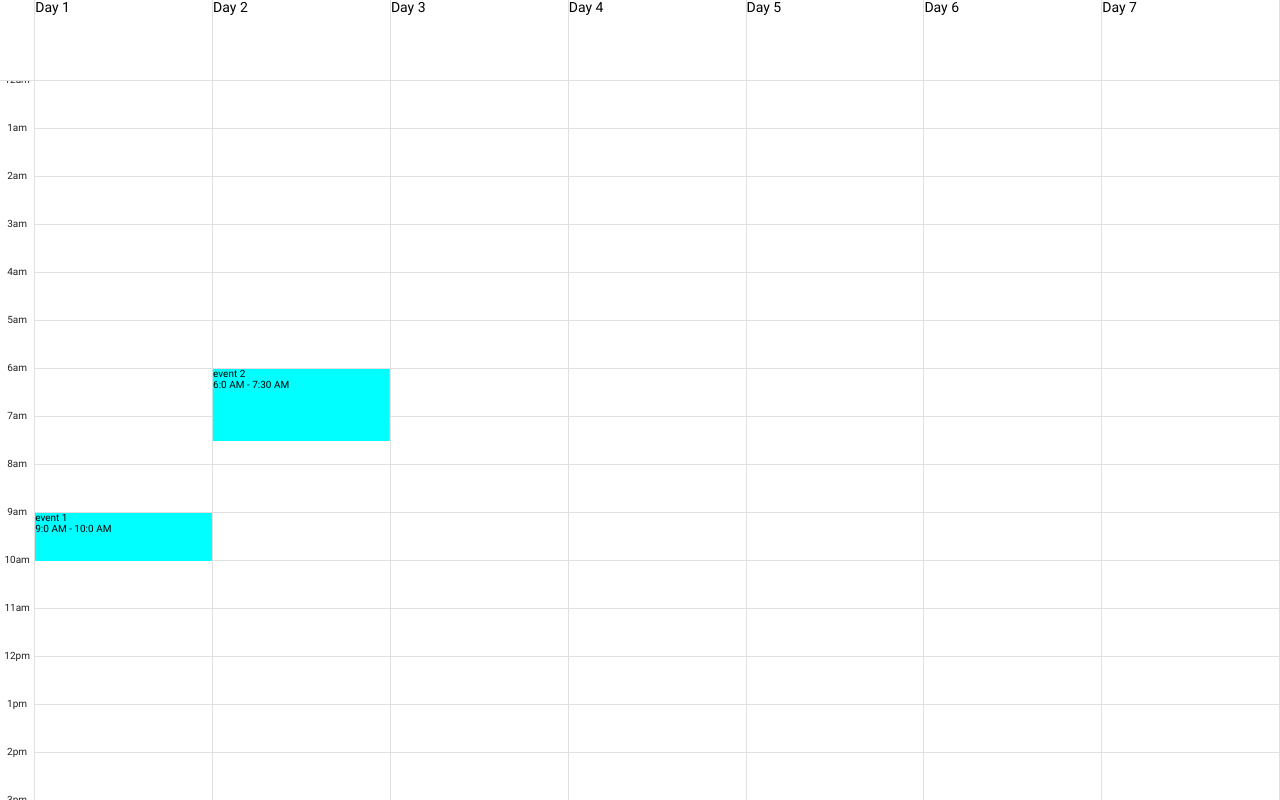
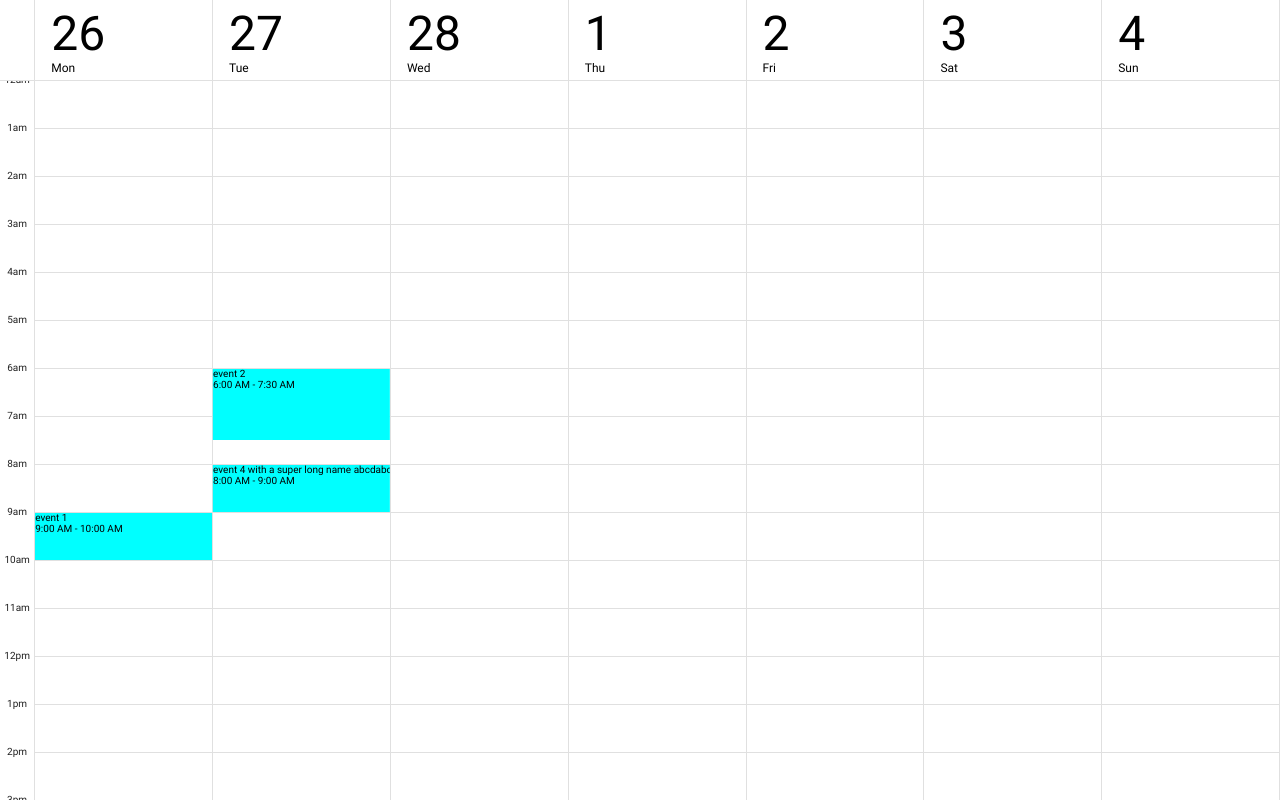
Before and after one commit to xiguang182/calendar, a plain HTML site: page index.html in a window 1280 px wide. Drawn offline with nearby package versions, Linux system fonts and the light colour scheme.

Commit message:
time conflicts detection, update event div, delete event div, day column render, date manipulate

```diff
--- a/index.html
+++ b/index.html
@@ -15,13 +15,13 @@
         </div>
         <div class="daysFrame">
           <div class="days">
-            <div class="dateColumn">Day 1</div>
-            <div class="dateColumn">Day 2</div>
-            <div class="dateColumn">Day 3</div>
-            <div class="dateColumn">Day 4</div>
-            <div class="dateColumn">Day 5</div>
-            <div class="dateColumn">Day 6</div>
-            <div class="dateColumn">Day 7</div>
+            <div class="dateColumn"></div>
+            <div class="dateColumn"></div>
+            <div class="dateColumn"></div>
+            <div class="dateColumn"></div>
+            <div class="dateColumn"></div>
+            <div class="dateColumn"></div>
+            <div class="dateColumn"></div>
             <div class="scrollSpace"></div>
           </div>
         </div>
--- a/index.js
+++ b/index.js
@@ -8,25 +8,44 @@ let previousScroll = {
   left: null,
   top: null
 }
+let timeSlots = [];
+const firstDay = new Date(1519621200000); //Feb26th
+const lastDay = new Date(firstDay);
+lastDay.setDate(firstDay.getDate() + 7);
+const weekdays = [
+  'Sun',
+  'Mon',
+  'Tue',
+  'Wed',
+  'Thu',
+  'Fri',
+  'Sat'
+]
 
-const firstDay = new Date(1519621200000); //Feb26th
-const lastDay = new Date(firstDay)
-lastDay.setDate(firstDay.getDate() + 7);
 let data = {
   events: [
     {
+      id:1,
       title:"event 1",
       start:1519653600,// 26 9am
       duration:3600,
     },
     {
+      id:2,
       title:"event 2",
       start:1519729200,// 27 6am
       duration:5400,
     },
     {
+      id:3,
       title:"event 3",
       start:1519567200,// 25 9am
+      duration:3600,
+    },
+    {
+      id:4,
+      title:"event 4 with a super long name abcdabcdabcdabcd",
+      start:1519736400,// 27 7am
       duration:3600,
     }
   ]
@@ -34,7 +53,7 @@ let data = {
 
 
 window.onload= ()=>{
-  console.log('load')
+  console.log('loading')
   originElement = document.getElementById("originPoint");
   dateElement = document.getElementById("dateScroll");
   scrollElement = document.getElementById("eventScroll");
@@ -42,6 +61,8 @@ window.onload= ()=>{
   previousScroll.left = scrollElement.scrollLeft;
   previousScroll.top = scrollElement.scrollTop;
   console.log(data);
+  initializeTimeSlots();
+  initializeDateColumn();
   for(let i = 0; i< data.events.length; i++){
     createEventNode(data.events[i])
   }
@@ -52,25 +73,22 @@ interact('.draggable')
     snap: {
       targets: [
         function (x, y) {
-          // let event = currentElement.getBoundingClientRect();
-          // x = event.left;
-          // y = event.top;
           let origin = document.getElementById("originPoint");
           let position = origin.getBoundingClientRect();
           let unitsX = Math.round((x - position.left)/ position.width);
           let snapX = position.left + unitsX * position.width;
           let unitsY = Math.round((y - position.top)/ timeUnit);
           let snapY = position.top + unitsY * timeUnit;
-          // console.log(position)
-          if(false){
+          if(currentElement != null){
+            let duration = currentElement.getAttribute('duration');
+            if(isOccupied(unitsX, unitsY, duration)){
               //snap back
               let startUnitsX = currentElement.getAttribute('unit-x') || 0;
               let startUnitsY = currentElement.getAttribute('unit-y') || 0;
               snapX = position.left + startUnitsX * position.width;
               snapY = position.top + startUnitsY * timeUnit;
             }
-          console.log(currentElement)
-          console.log(unitsX,unitsY,position,snapX, snapY)
+          }
           return {x: snapX, y: snapY, range: Infinity}
         },
       ],
@@ -89,22 +107,36 @@ interact('.draggable')
     // enable autoScroll
     autoScroll: true,
     onstart:function(event){
-      // console.log(event.target)
+      console.log('start');
       currentElement = event.target;
+      let unitsX = event.target.getAttribute('unit-x');
+      let unitsY = event.target.getAttribute('unit-y');
+      let duration = event.target.getAttribute('duration');
+      vacate(unitsX, unitsY, duration);
 
     },
     // call this function on every dragmove event
     onmove: dragMoveListener,
     // call this function on every dragend event
     onend: function (event) {
+      console.log('end')
       let origin = document.getElementById("originPoint");
       let position = origin.getBoundingClientRect();
       let x = parseFloat(event.target.getAttribute('data-x')) || 0;
       let y = parseFloat(event.target.getAttribute('data-y')) || 0;
-      let unitsX = Math.round(x/ position.width);
-      let unitsY = Math.round(y/ timeUnit);
+      let previousX = event.target.getAttribute('unit-x');
+      let previousY = event.target.getAttribute('unit-y');
+      let duration = event.target.getAttribute('duration');
+      unitsX = Math.round(x/ position.width);
+      unitsY = Math.round(y/ timeUnit);
+      if(previousX == unitsX && previousY == unitsY){
+        // snpped back
+      } else {
         event.target.setAttribute('unit-x', unitsX);
         event.target.setAttribute('unit-y', unitsY);
+        event.target.childNodes[1].innerHTML = compileTimeText(unitsY, duration);
+      }
+      occupy(unitsX, unitsY, duration);
       currentElement = null;
     }
   });
@@ -112,9 +144,9 @@ interact('.draggable')
   function scrollListener(event){
     if(currentElement == null){
 
-      console.log("scrolled", scrollElement.scrollTop, scrollElement.scrollLeft);
+      // console.log("scrolled", scrollElement.scrollTop, scrollElement.scrollLeft);
     } else {
-      console.log("scrolled");
+      // console.log("scrolled");
       let target = currentElement,
         // keep the dragged position in the data-x/data-y attributes
         x = (parseFloat(target.getAttribute('data-x')) || 0) + scrollElement.scrollLeft - previousScroll.left,
@@ -221,11 +253,10 @@ window.onresize = function(event) {
 
 document.addEventListener('keypress', (event) => {
   if(event.code == 'Digit0'){
-    let newEvent = createEventNode(data.events[2]);
-    alert('keypress event\n\n' + 'key: ' + event.code);
+    createEventNode(data.events[0]);
   }
   if(event.code == 'Digit9'){
-    alert('Current Element: ' + currentElement);
+    removeEvent(document.getElementById('1'));
   }
 });
 
@@ -235,7 +266,6 @@ function createEventNode(event){
     return;
   }
   let newEvent = document.createElement('div');
-  // let newContent = document.createTextNode("Hi there and greetings!");
   newEvent.classList.add('draggable');
   newEvent.classList.add('event');
   let team = document.createElement('span');
@@ -243,13 +273,18 @@ function createEventNode(event){
   team.classList.add('eventText');
   newEvent.appendChild(team);
   let coordinates = timeToCoordinates(new Date(event.start*1000));
+  if(isOccupied(coordinates.unitsX, coordinates.unitsY, event.duration)){
+    alert('targey time period is checked');
+    return;
+  }
+
   let timeSpan = document.createElement('span');
   timeSpan.innerHTML = compileTimeText(coordinates.unitsY, event.duration);
   timeSpan.classList.add('eventText')
   newEvent.appendChild(timeSpan);
 
-  console.log(coordinates)
-  let height = Math.floor(event.duration / 300) * 4;
+  // console.log(coordinates)
+  let height = Math.floor(event.duration / 300) * 4 - 1;
   let position = originElement.getBoundingClientRect();
   // translate the element
   let x = coordinates.unitsX * position.width;
@@ -264,10 +299,20 @@ function createEventNode(event){
   newEvent.setAttribute('data-y', y);
 
   newEvent.setAttribute('duration', event.duration);
+  newEvent.setAttribute('id', event.id);
   newEvent.setAttribute('unit-x', coordinates.unitsX);
   newEvent.setAttribute('unit-y', coordinates.unitsY);
   originElement.appendChild(newEvent);
+  occupy(coordinates.unitsX, coordinates.unitsY, event.duration);
   return newEvent;
+}
+
+function removeEvent(event){
+  let unitsX = event.getAttribute('unit-x');
+  let unitsY = event.getAttribute('unit-y');
+  let duration = event.getAttribute('duration');
+  vacate(unitsX, unitsY, duration);
+  originElement.removeChild(event);
 }
 
 function timeToCoordinates(time){
@@ -279,16 +324,69 @@ function timeToCoordinates(time){
 
 function compileTimeText(unitsY, duration){
   let additionalMinutes = Math.floor(duration / 60);
-  let startMinutes = unitsY * unitInMinute % 60;
+  let startMinutes = ('0' + (unitsY * unitInMinute % 60)).slice(-2);
   let startHours = Math.floor(unitsY * unitInMinute / 60);
-  startHours = startHours > 12 ? `${startHours - 12}:${startMinutes} PM` : `${startHours}:${startMinutes} AM`;
+  startHours = startHours > 12 ? `${startHours - 12}: ${startMinutes} PM` : startHours == 12 ? `${startHours}:${startMinutes} PM` : `${startHours}:${startMinutes} AM`;
 
-  let endMinutes = (unitsY * unitInMinute + additionalMinutes) % 60;
+  let endMinutes = ('0' + (unitsY * unitInMinute + additionalMinutes) % 60).slice(-2);
   let endHours = Math.floor((unitsY * unitInMinute + additionalMinutes) / 60);
-  endHours = endHours > 12 ? `${endHours - 12}:${endMinutes} PM` : `${endHours}:${endMinutes} AM`;
+  endHours = endHours > 12 ? `${endHours - 12}: ${endMinutes} PM` : endHours == 12 ? `${endHours}:${endMinutes} PM` : `${endHours}:${endMinutes} AM`;
   return startHours + ' - ' + endHours;
 }
 
-function overlap(unitX,unitY, length){
+function initializeTimeSlots(){
+  for(let i = 0; i < 7; i++){
+    timeSlots.push(Array(24*60/unitInMinute).fill(0));
+  }
+}
 
+function initializeDateColumn(){
+  let dateColumns = document.getElementsByClassName('dateColumn');
+  let length = dateColumns.length;
+  let time = new Date(firstDay);
+  for(let i = 0; i < length; i++){
+    let date = document.createElement('span');
+    let day = document.createElement('span');
+    date.innerHTML = time.getDate();
+    date.classList.add('dateText');
+    day.innerHTML = weekdays[time.getDay()];
+    day.classList.add('dayText');
+    dateColumns[i].appendChild(date);
+    dateColumns[i].appendChild(day);
+    time.setDate(time.getDate() + 1);
   }
+}
+
+function isOccupied(unitsX, unitsY, duration){
+  let numberOfSlots = Math.ceil(duration / 60 / unitInMinute);
+  for(let i = unitsY; i < unitsY + numberOfSlots; i++){
+    if(i < timeSlots[unitsX].length){
+      if(timeSlots[unitsX][i] == 1){
+        return true;
+      }
+    }
+  }
+  return false;
+}
+
+function occupy(unitsX, unitsY, duration){
+  let numberOfSlots = Math.ceil(duration / 60 / unitInMinute);
+  for(let i = unitsY; i < unitsY + numberOfSlots; i++){
+    if(i < timeSlots[unitsX].length){
+      timeSlots[unitsX][i] = 1;
+    }
+  }
+}
+
+function vacate(unitsX, unitsY, duration){
+  let numberOfSlots = Math.ceil(duration / 60 / unitInMinute);
+  for(let i = +unitsY; i < (+unitsY + numberOfSlots); i++){
+    if(i < timeSlots[unitsX].length){
+      timeSlots[unitsX][i] = 0;
+    }
+  }
+}
+
+function updateDatabase(){
+  console.log('update database');
+}
--- a/main.css
+++ b/main.css
@@ -8,9 +8,27 @@
 }
 
 .eventText {
-  display: block;
+  /* display: block; */
   font-size: 10px;
   white-space: nowrap;
+}
+
+.dateText {
+  font-size: 48px;
+  line-height: 36px;
+  position: relative;
+  z-index: 2;
+  margin-left: 16px;
+  margin-top: 16px;
+}
+
+.dayText {
+  font-size: 12px;
+  line-height: 32px;
+  text-transform: capitalize;
+  position: relative;
+  z-index: 2;
+  margin-left: 16px;
 }
 
 .drop-target {
@@ -33,7 +51,9 @@ body, html {
 div {
   display: block;
 }
-
+span {
+  display: block;
+}
 ::-webkit-scrollbar {
   background: transparent;
   height: 8px;
@@ -135,11 +155,11 @@ div {
   -webkit-box-flex: 1 1 0%;
   -webkit-flex: 1 1 0%;
   flex: 1 1 0%;
-  display: -webkit-box;
+  /* display: -webkit-box;
   display: -moz-box;
   display: -webkit-flex;
   display: -ms-flexbox;
-  display: flex;
+  display: flex; */
 
   min-width: 80px;
 }
```
Lines whose indentation alone changed are shown as unchanged.
